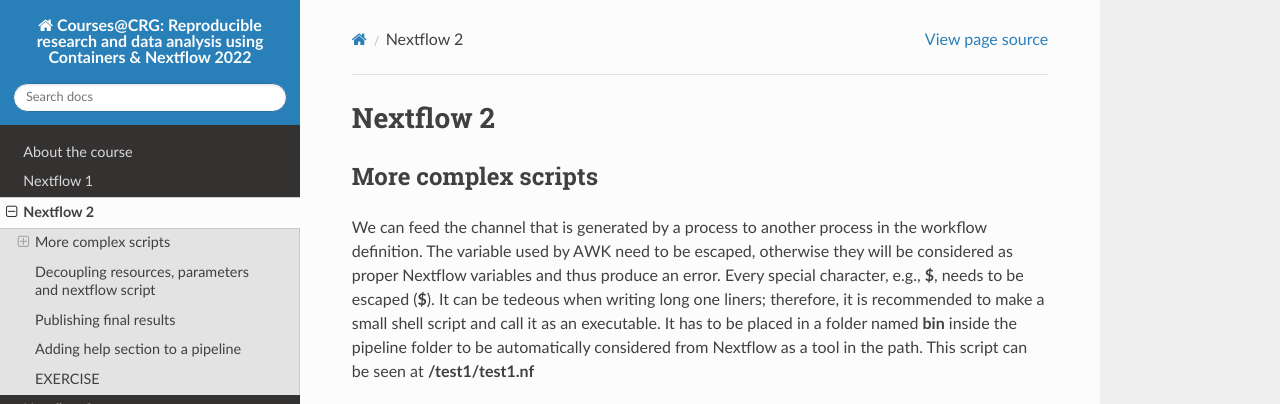
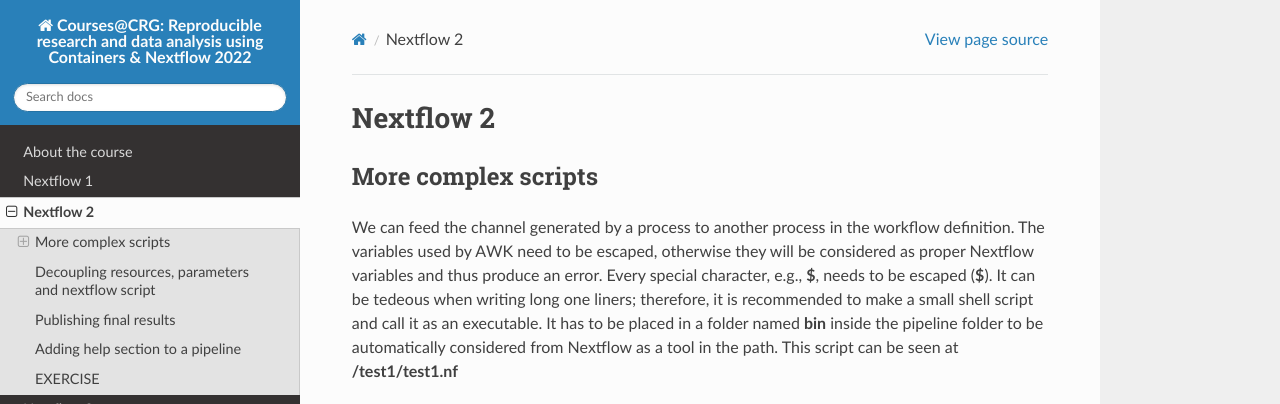
Before and after one commit to biocorecrg/CRG_Nextflow_June_2022, a Sphinx documentation site: the page built from docs/nextflow_2.rst, in a window 1280 px wide and 900 px high, cut to the strip 0-404 px from the top of the window. Built offline with Sphinx 7.4.7 and the Read the Docs theme 2.0.0, drawn with Linux system fonts in a browser that asks for light colours; pages that are not in the unit, such as notebooks, are missing from menus.

Commit message:
Update nextflow_2.rst

```diff
--- a/docs/nextflow_2.rst
+++ b/docs/nextflow_2.rst
@@ -8,7 +8,7 @@
 More complex scripts
 ============
 
-We can feed the channel that is generated by a process to another process in the workflow definition. The variable used by AWK need to be escaped, otherwise they will be considered as proper Nextflow variables and thus produce an error. Every special character, e.g., **$**, needs to be escaped (**\$**). It can be tedeous when writing long one liners; therefore, it is recommended to make a small shell script and call it as an executable. It has to be placed in a folder named **bin** inside the pipeline folder to be automatically considered from Nextflow as a tool in the path. This script can be seen at **/test1/test1.nf**
+We can feed the channel generated by a process to another process in the workflow definition. The variables used by AWK need to be escaped, otherwise they will be considered as proper Nextflow variables and thus produce an error. Every special character, e.g., **$**, needs to be escaped (**\$**). It can be tedeous when writing long one liners; therefore, it is recommended to make a small shell script and call it as an executable. It has to be placed in a folder named **bin** inside the pipeline folder to be automatically considered from Nextflow as a tool in the path. This script can be seen at **/test1/test1.nf**
 
 
 .. literalinclude:: ../nextflow/test1/test1.nf
```
